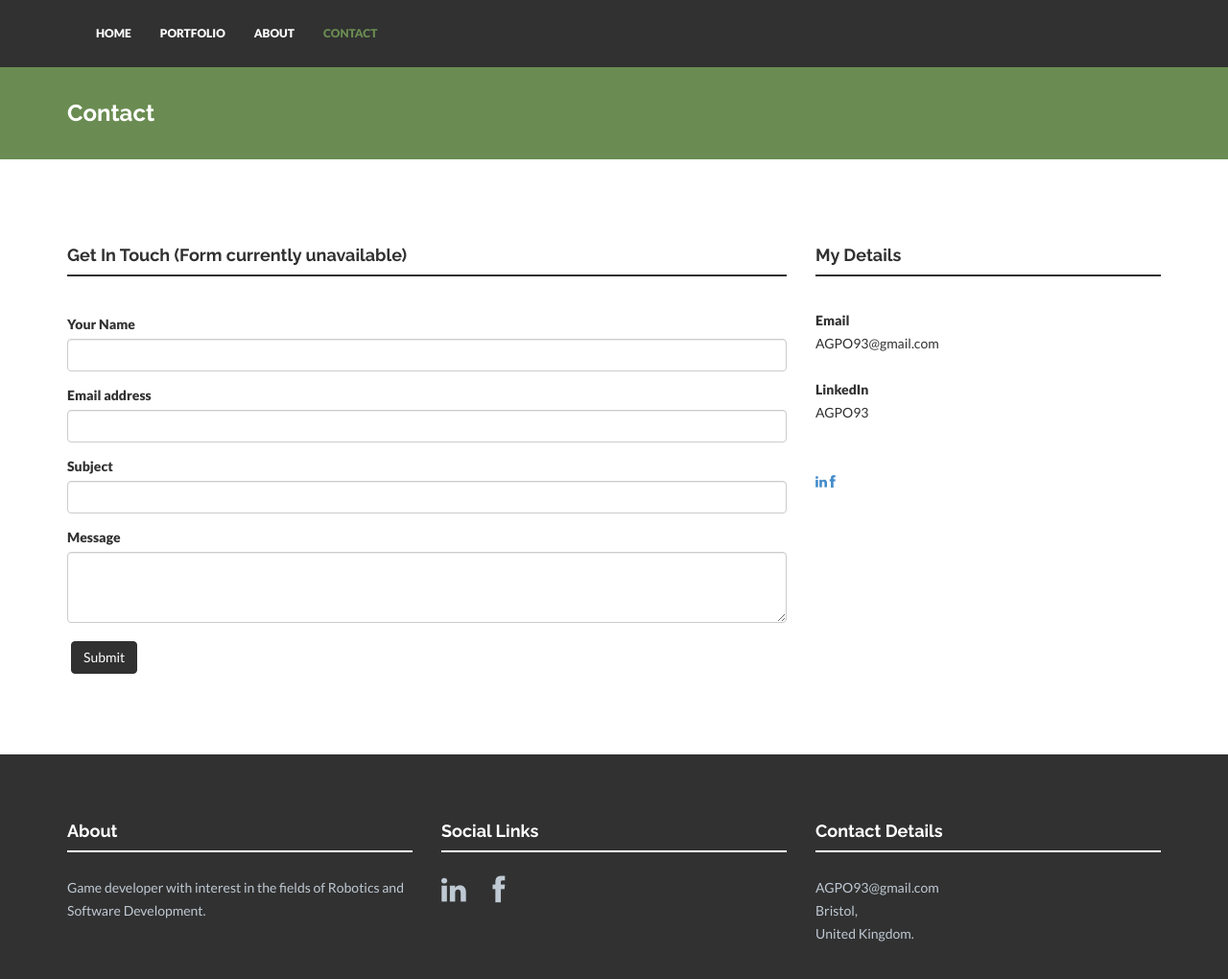
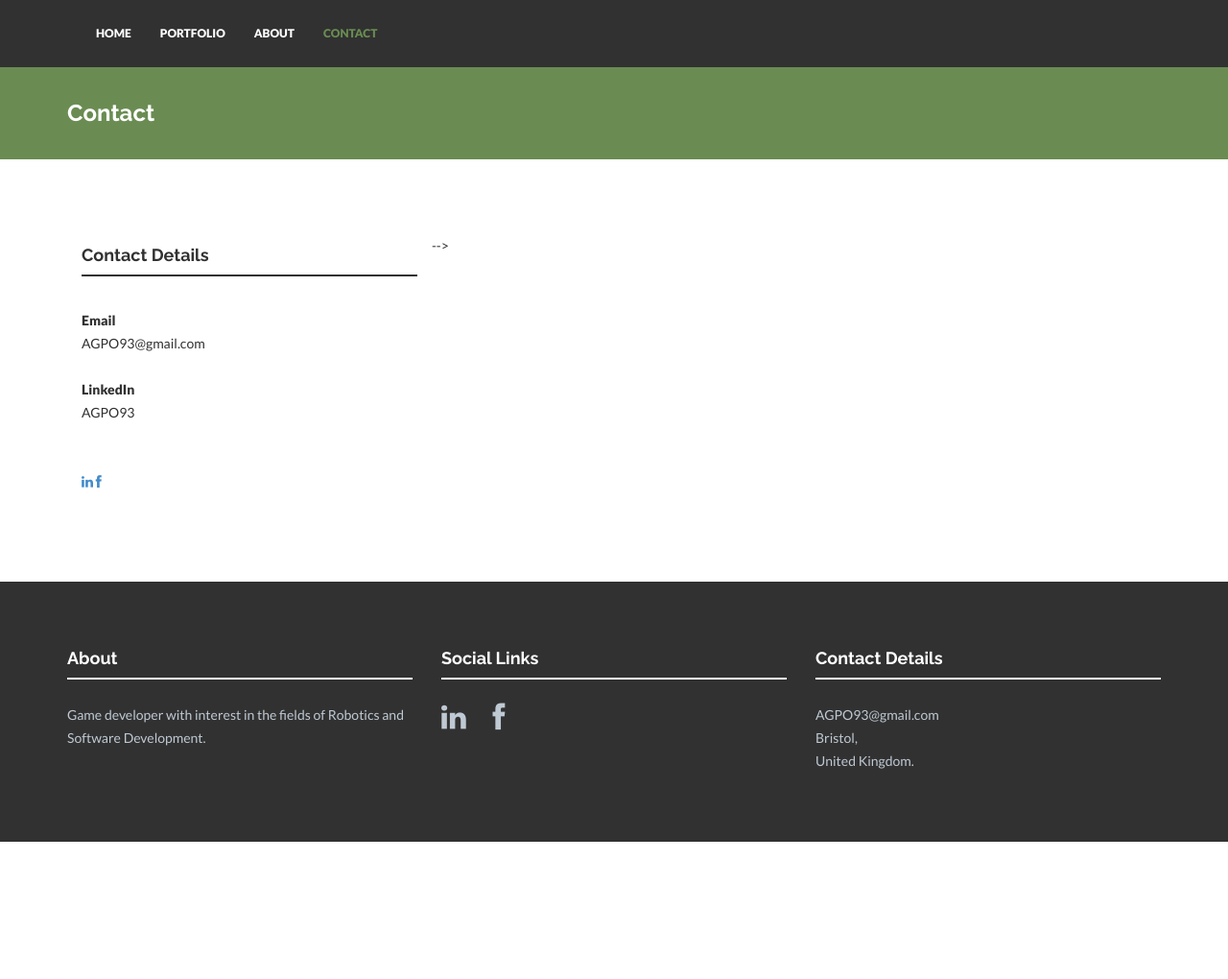
Before and after one commit to AGPO93/AGPO93.github.io, a Jekyll site: the page built from contact.html, in a window 1280 px wide and 1057 px high. Shown: the top 1020 px of the window at 96% size. Built offline with Jekyll 4.4.1, drawn with Linux system fonts in a browser that asks for light colours; nearby versions of some CDN libraries.

Commit message:
contact form

```diff
--- a/contact.html
+++ b/contact.html
@@ -4,7 +4,7 @@ title: Contact
 permalink: /contact/
 ---
 <div class="container mtb">
-    <div class="row">
+    <!-- <div class="row">
         <div class="col-lg-8">
             <h4>Get In Touch (Form currently unavailable)</h4>
             <div class="hline"></div>
@@ -28,10 +28,10 @@ permalink: /contact/
                   </div>
                   <button type="submit" class="btn btn-theme">Submit</button>
                 </form>
-        </div><! --/col-lg-8 -->
+        </div><! --/col-lg-8 --> -->
 
         <div class="col-lg-4">
-            <h4>My Details</h4>
+            <h4>Contact Details</h4>
             <div class="hline"></div>
                 <p>
                     <br><b>Email</b></br>
```
